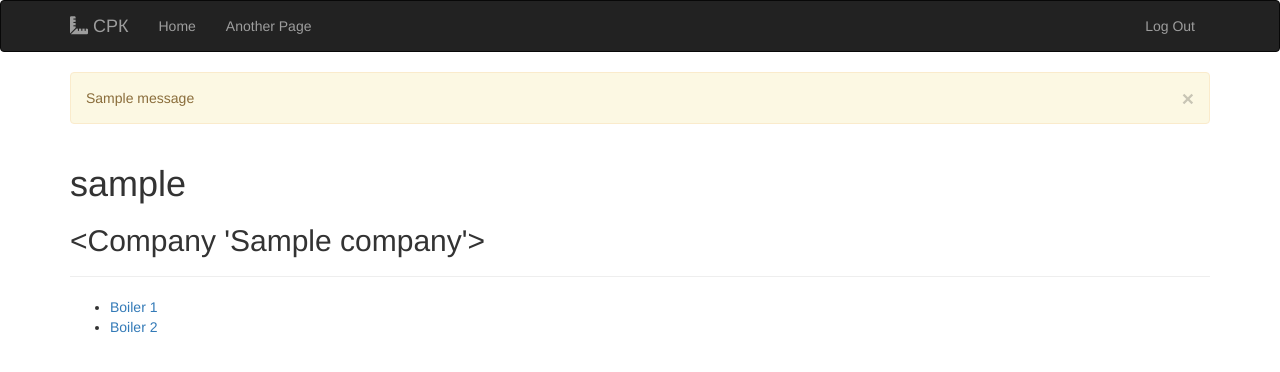
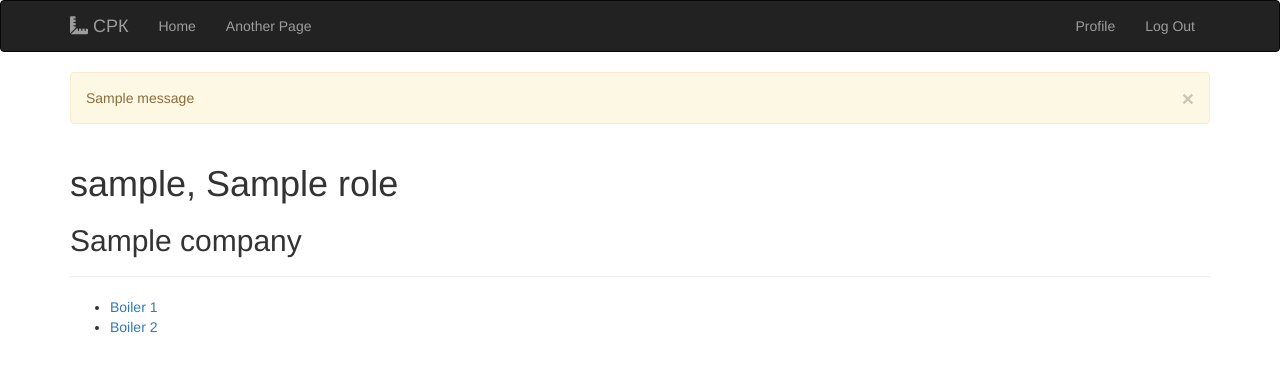
Before and after one commit to Tashunya/Inspection2, a Flask app: page / in a window 1280 px wide. Shown: the top 372 px of the page. Run offline with Flask 2, Linux system fonts and the light colour scheme; a user stored in the database is signed in; tables that the repository leaves empty hold one stand-in row (values such as "Sample post"); one stand-in notice (Sample message) is shown; some libraries are stand-ins or nearby versions.

```diff
--- a/app/auth/forms.py
+++ b/app/auth/forms.py
@@ -15,7 +15,7 @@ class LoginForm(FlaskForm):
 class RegistrationForm(FlaskForm):
     email = StringField('Email', validators=[DataRequired(), Length(min=6, max=64), Email()])
     username = StringField('Full Name', validators=[DataRequired(), Length(min=6, max=64)])
-    role = SelectField("Role", choices=[], coerce=int, validators=[DataRequired()])
+    role = SelectField("Role", choices=[], coerce=int)
     company = SelectField("Company", choices=[], coerce=int)
     password = PasswordField('Password',
                              validators=[DataRequired(), EqualTo('password2', message='Passwords must match.')])
--- a/app/auth/views.py
+++ b/app/auth/views.py
@@ -34,6 +34,7 @@ def login():
             next = request.args.get('next')
             if next is None or not next.startswith('/'):
                 next = url_for('main.index')
+            flash('You were successfully logged in')
             return redirect(next)
         flash('Invalid username or password.')
     return render_template('auth/login.html', form=form)
--- a/app/main/views.py
+++ b/app/main/views.py
@@ -2,13 +2,16 @@ from flask import render_template, session, redirect, url_for, current_app, flas
 from flask_login import login_required, current_user
 from . import main
 from .. import db
-from ..models import Company
+from ..models import Company, Role
 
 
 @main.route('/')
 def index():
+    if current_user.is_anonymous:
+        return redirect(url_for('auth.login'))
     company = Company.query.filter_by(id=current_user.company_id).first()
-    return render_template('index.html', company = company)
+    role = Role.query.filter_by(id=current_user.role_id).first()
+    return render_template('index.html', company=company, role = role)
 
 @main.route('/user/<username>')
 @login_required
--- a/app/templates/base.html
+++ b/app/templates/base.html
@@ -27,6 +27,7 @@
             </ul>
             <ul class="nav navbar-nav navbar-right">
                 {% if current_user.is_authenticated %}
+                <li><a href="#">Profile</a></li>
                 <li><a href="{{ url_for('auth.logout') }}">Log Out</a></li>
                 {% else %}
                 <li><a href="{{ url_for('auth.login') }}">Log In</a></li>
@@ -39,12 +40,16 @@
 
 {% block content %}
 <div class="container">
-    {% for message in get_flashed_messages() %}
+    {% with messages = get_flashed_messages() %}
+    {% if messages %}
+    {% for message in messages %}
     <div class="alert alert-warning">
         <button type="button" class="close" data-dismiss="alert">&times;</button>
         {{ message }}
     </div>
     {% endfor %}
+    {% endif %}
+    {% endwith %}
 
     {% block page_content %}{% endblock %}
 </div>
--- a/app/templates/index.html
+++ b/app/templates/index.html
@@ -4,8 +4,8 @@
 
 {% block page_content %}
 <div class="page-header">
-    <h1>{{ current_user.username }}</h1>
-    <h2>{{ company }} </h2>
+    <h1>{{ current_user.username }}, {{ role.name }} </h1>
+    <h2>{{ company.company_name}} </h2>
 </div>
 <ul>
     <li><a href="#">Boiler 1 </a></li>
--- a/app/templates/user.html
+++ b/app/templates/user.html
@@ -1,6 +1,6 @@
 {% extends "base.html" %}
 
-{% block title %}Inspection - Account confirmation{% endblock %}
+{% block title %}User account{% endblock %}
 
 {% block page_content %}
 <div class="page-header">
```
Also changed, not shown: requirements.txt (+8 -0 lines).
